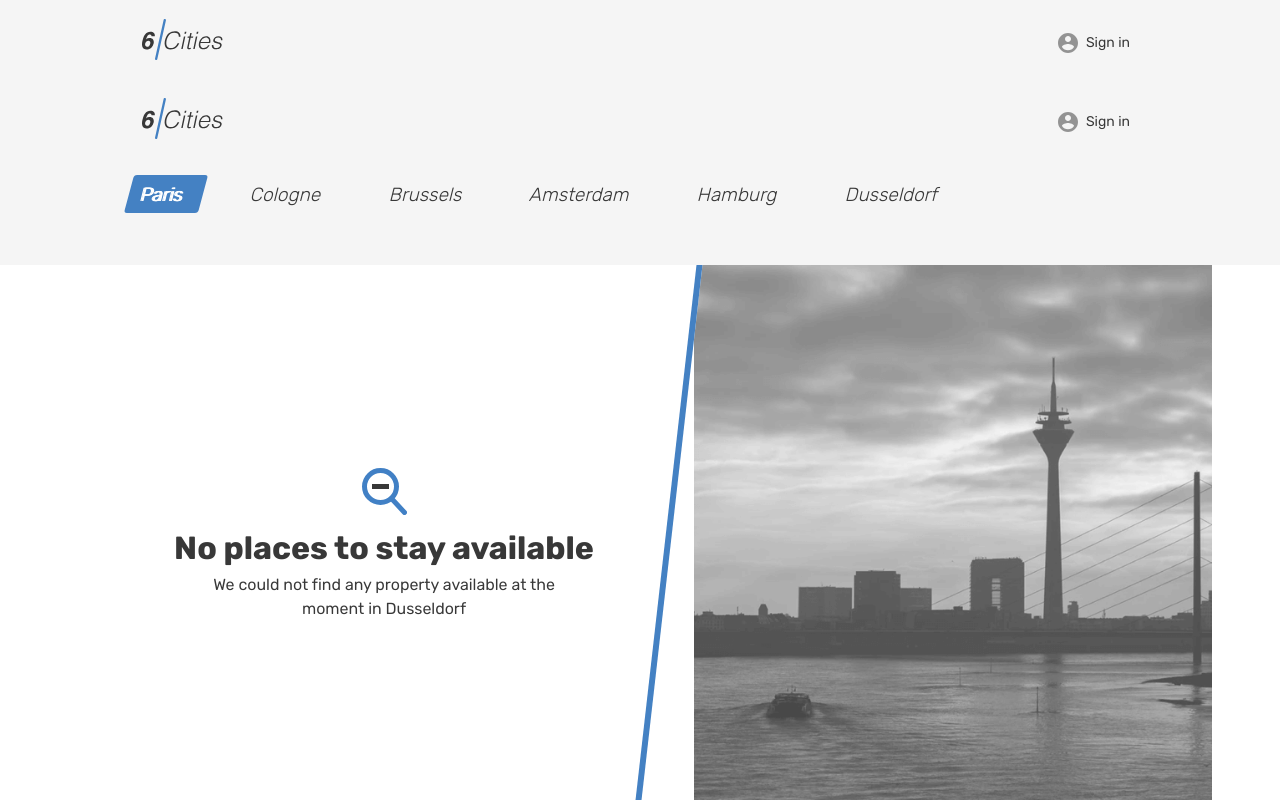
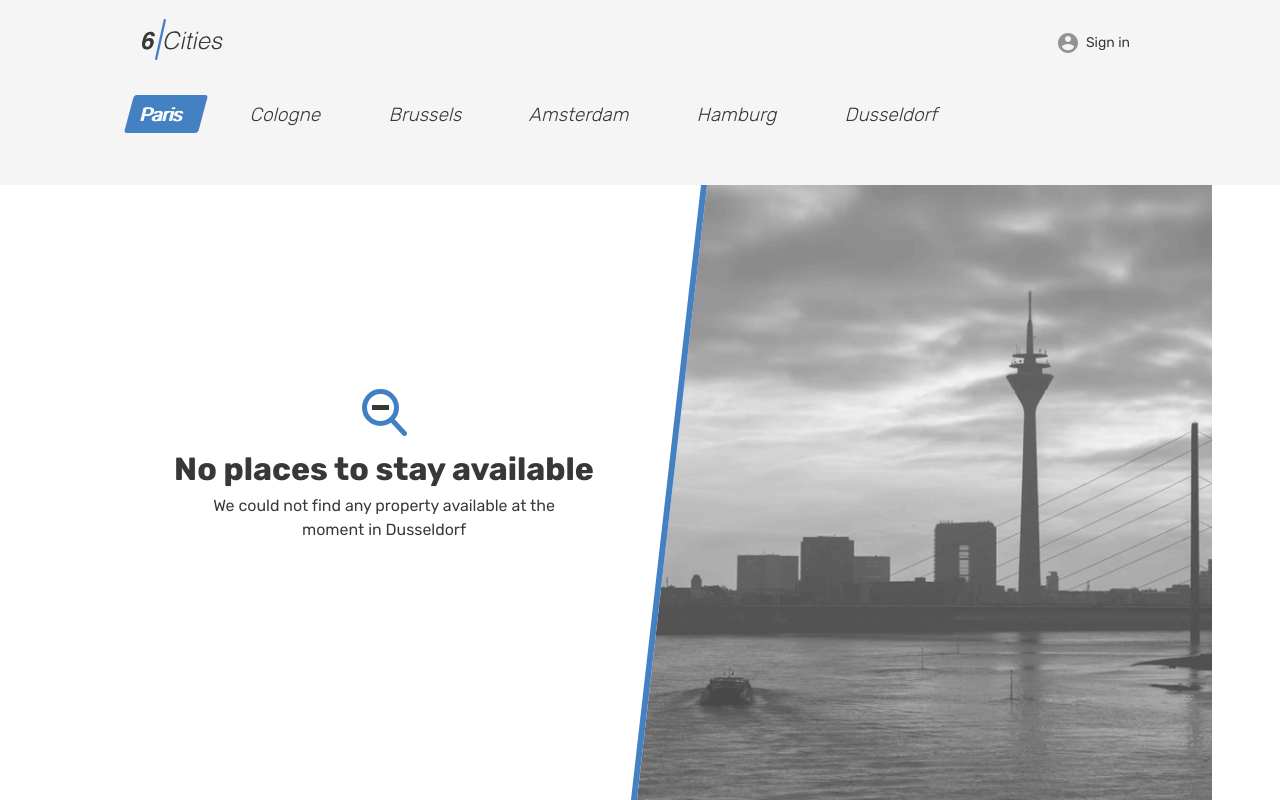
Before and after one commit to htmlacademy-react/186965-six-cities-simple-12, a React (Create React App) app in the folder project/: page / in a window 1280 px wide. Built offline with nearby package versions, Linux system fonts and the light colour scheme; no server answers; what http-status-codes would draw is missing.

Commit message:
Правки

```diff
--- a/project/src/components/main/main-empty.tsx
+++ b/project/src/components/main/main-empty.tsx
@@ -1,13 +1,11 @@
-import MainPageHeader from '../header/header';
+
 import { Helmet } from 'react-helmet-async';
 import CitiesList from '../cities-list/cities-list';
-// import { citiesNames } from '../../const/const';
 
 function MainEmpty(): JSX.Element {
   return (
     <>
       <Helmet title='No places were found'></Helmet>
-      <MainPageHeader />
 
       <main className='page__main page__main--index page__main--index-empty'>
         <h1 className='visually-hidden'>Cities</h1>
--- a/project/src/components/review-form/review-form.tsx
+++ b/project/src/components/review-form/review-form.tsx
@@ -43,7 +43,7 @@ function ReviewForm({ offerId }: ReviewFormProps): JSX.Element {
   };
 
   const isFormValid = () => {
-    const isTextValid = formData.comment.length > ReviewNumbers.MIN_COMMENTS_LENGTH && formData.comment.length < ReviewNumbers.MAX_COMMENTS_LENGTH;
+    const isTextValid = formData.comment.trim().length > ReviewNumbers.MIN_COMMENTS_LENGTH && formData.comment.trim().length;
     const isRated = Number(formData.rating) > 0;
 
     return isTextValid && isRated;
```
